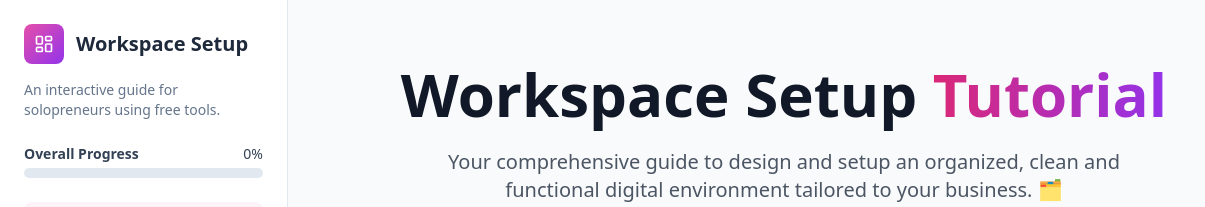
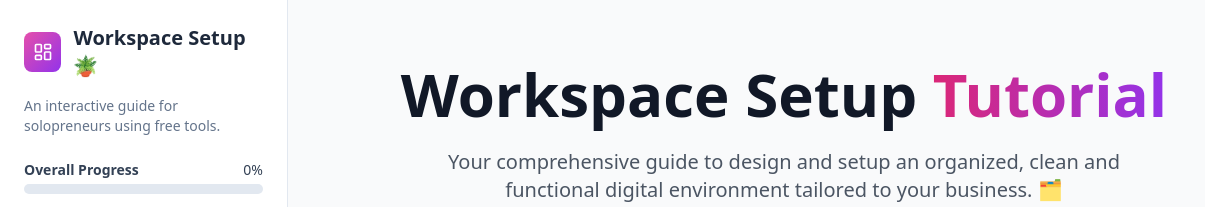
Before and after one commit to Bebell-Digital-Solutions/organization-hub, a plain HTML site: page index.html in a window 1280 px wide. Shown: the top 207 px of the page, 0-1205 px from the left. Drawn offline with nearby package versions, Linux system fonts and the light colour scheme.

Commit message:
Update index.html

```diff
--- a/index.html
+++ b/index.html
@@ -305,7 +305,7 @@ document.addEventListener("DOMContentLoaded", function () {
             <button id="mobile-menu-btn" class="p-2">
                 <i data-lucide="menu" class="w-6 h-6"></i>
             </button>
-            <h1 class="text-lg font-bold text-primary-600 dark:text-primary-400">Workspace Guide 🪴</h1>
+            <h1 class="text-lg font-bold text-primary-600 dark:text-primary-400">Workspace Setup 🪴</h1>
             <button id="theme-toggle-mobile" class="p-2">
                 <i data-lucide="sun" class="w-6 h-6 block dark:hidden"></i>
                 <i data-lucide="moon" class="w-6 h-6 hidden dark:block"></i>
@@ -319,7 +319,7 @@ document.addEventListener("DOMContentLoaded", function () {
             <div class="w-10 h-10 bg-gradient-to-br from-primary-500 to-purple-600 rounded-lg flex items-center justify-center">
                 <i data-lucide="layout-dashboard" class="w-5 h-5 text-white"></i>
             </div>
-            <h1 class="text-xl font-bold text-slate-800 dark:text-white">Workspace Setup</h1>
+            <h1 class="text-xl font-bold text-slate-800 dark:text-white">Workspace Setup 🪴</h1>
         </div>
         <p class="text-sm text-slate-500 dark:text-slate-400 mb-6">An interactive guide for solopreneurs using free tools.</p>
 
```
